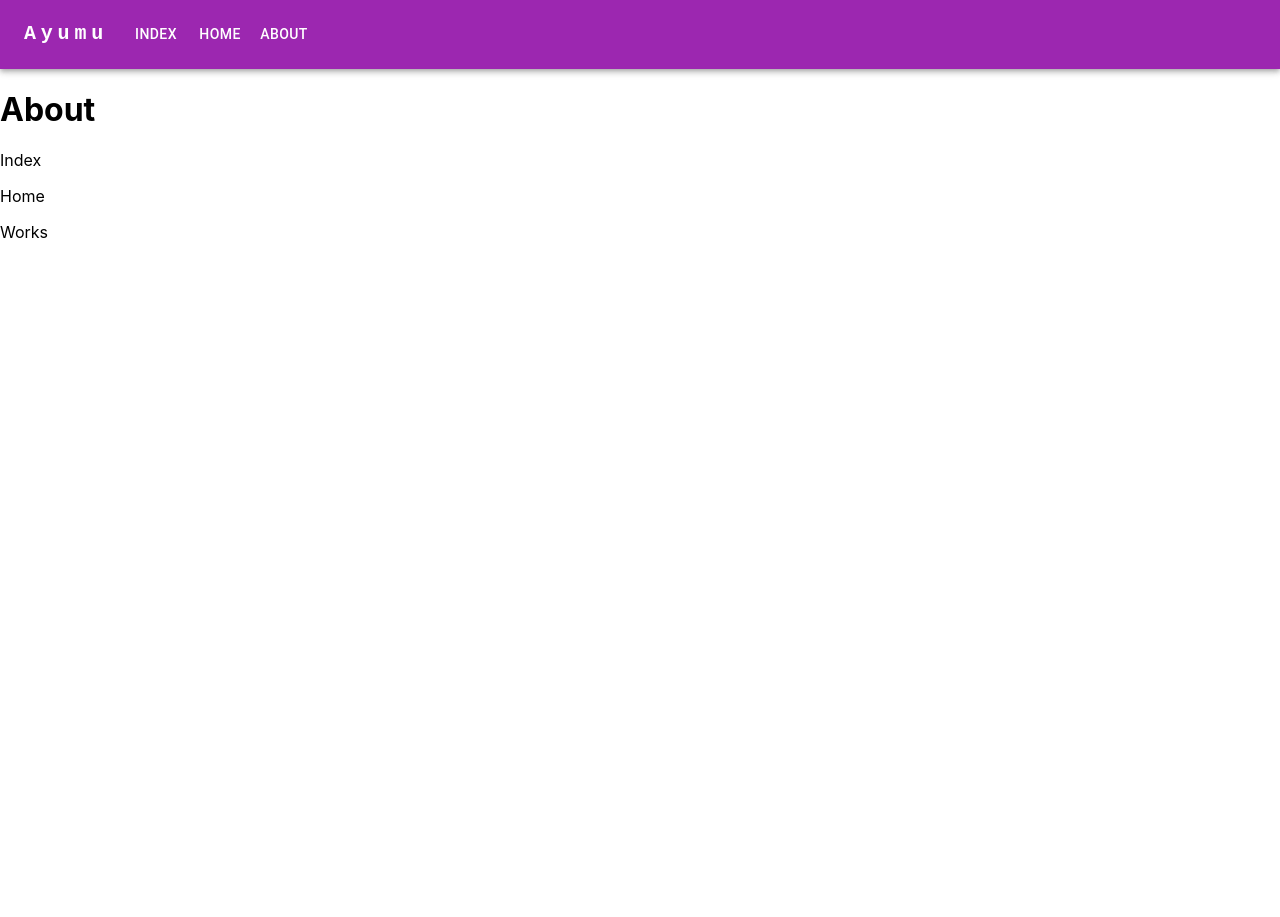
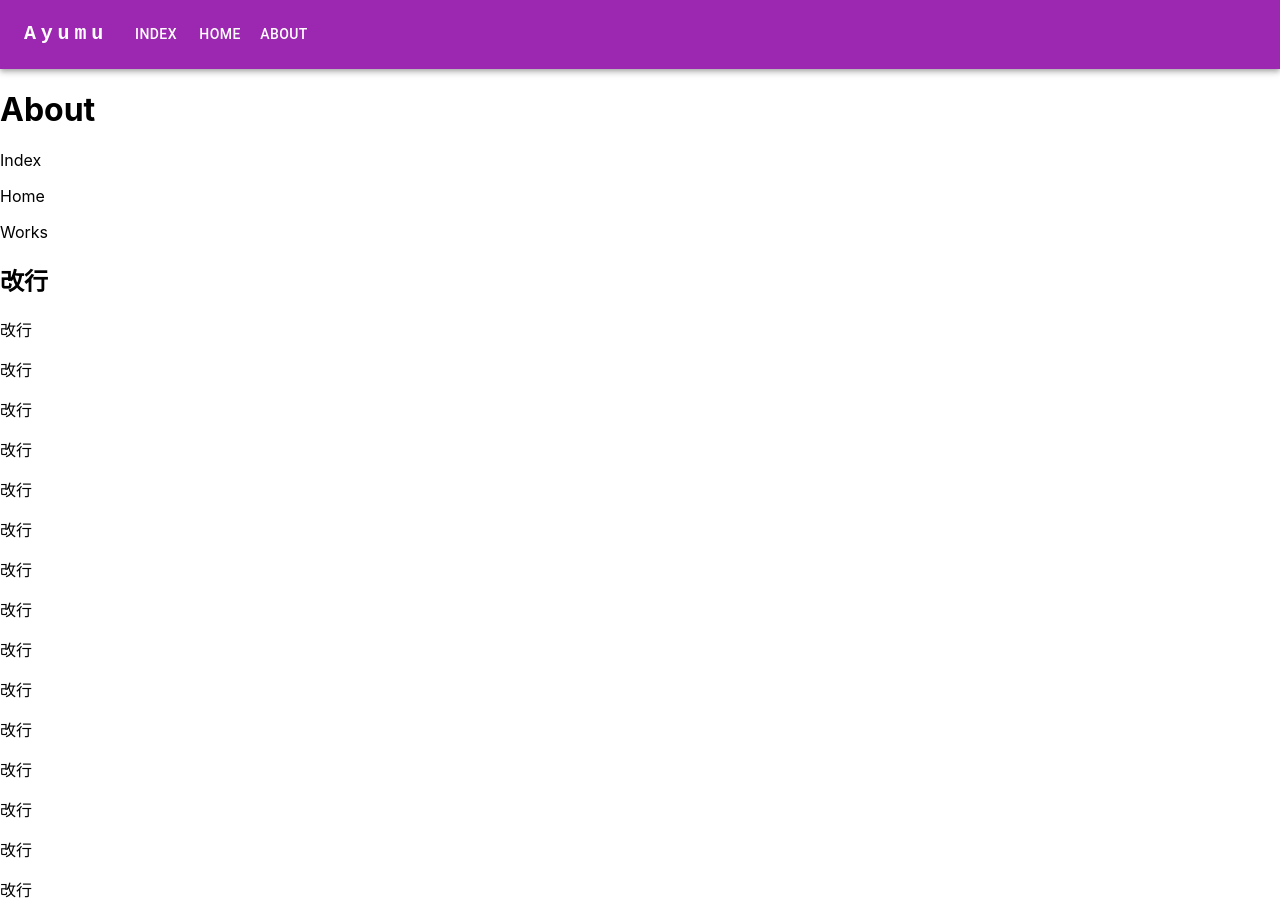
Before and after one commit to xAyumux/PortfolioSite, a Next.js app in the folder frontend/: page /about in a window 1280 px wide. Before the commit the page ends 800 px from the top, so only its background shows below. Built offline with nearby package versions, Linux system fonts and the light colour scheme.

Commit message:
Add "p" tag

```diff
--- a/frontend/pages/about.tsx
+++ b/frontend/pages/about.tsx
@@ -22,6 +22,23 @@ function About() {
       <Link href='/works'>
         <p>Works</p>
       </Link>
+
+      <h2>改行</h2>
+      <p>改行</p>
+      <p>改行</p>
+      <p>改行</p>
+      <p>改行</p>
+      <p>改行</p>
+      <p>改行</p>
+      <p>改行</p>
+      <p>改行</p>
+      <p>改行</p>
+      <p>改行</p>
+      <p>改行</p>
+      <p>改行</p>
+      <p>改行</p>
+      <p>改行</p>
+      <p>改行</p>
     </div>
   );
 }
```
Also changed, not shown: frontend/pages/home.tsx (+17 -0 lines), frontend/pages/works.tsx (+17 -0 lines).
